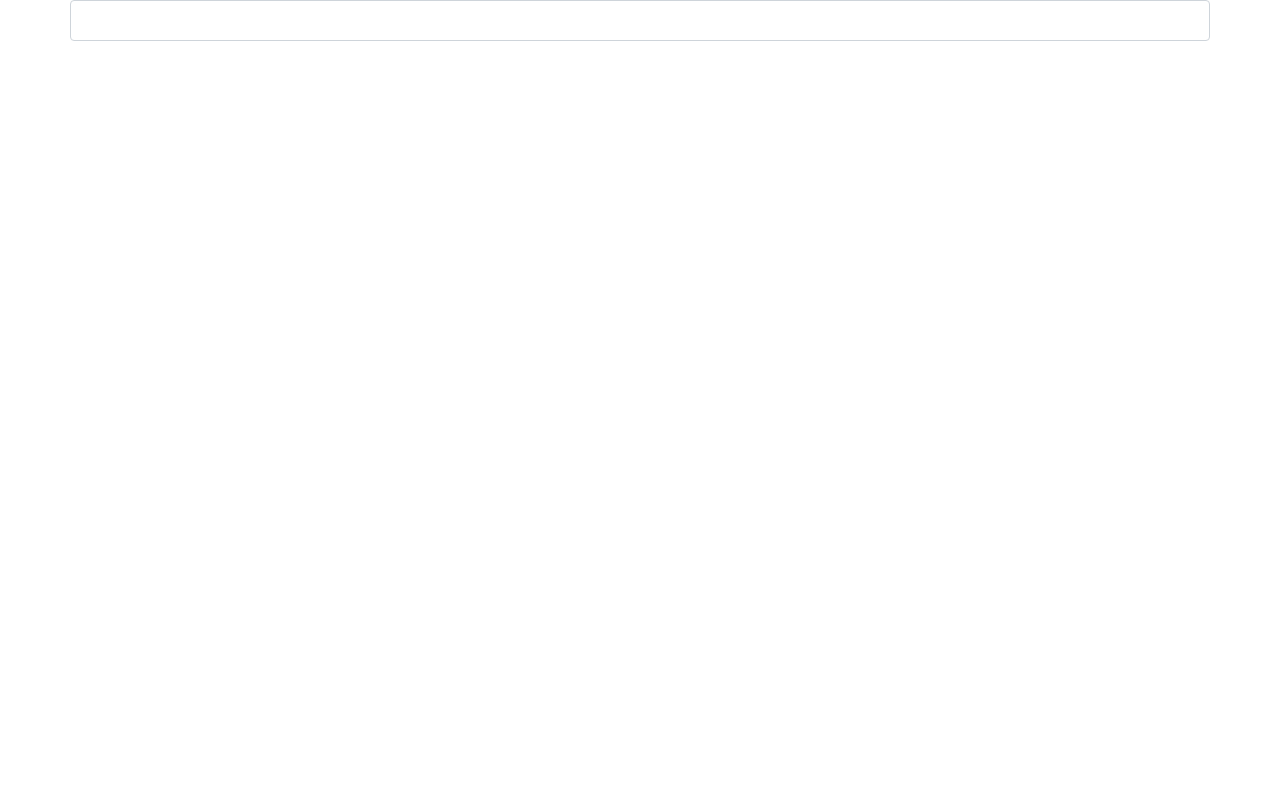
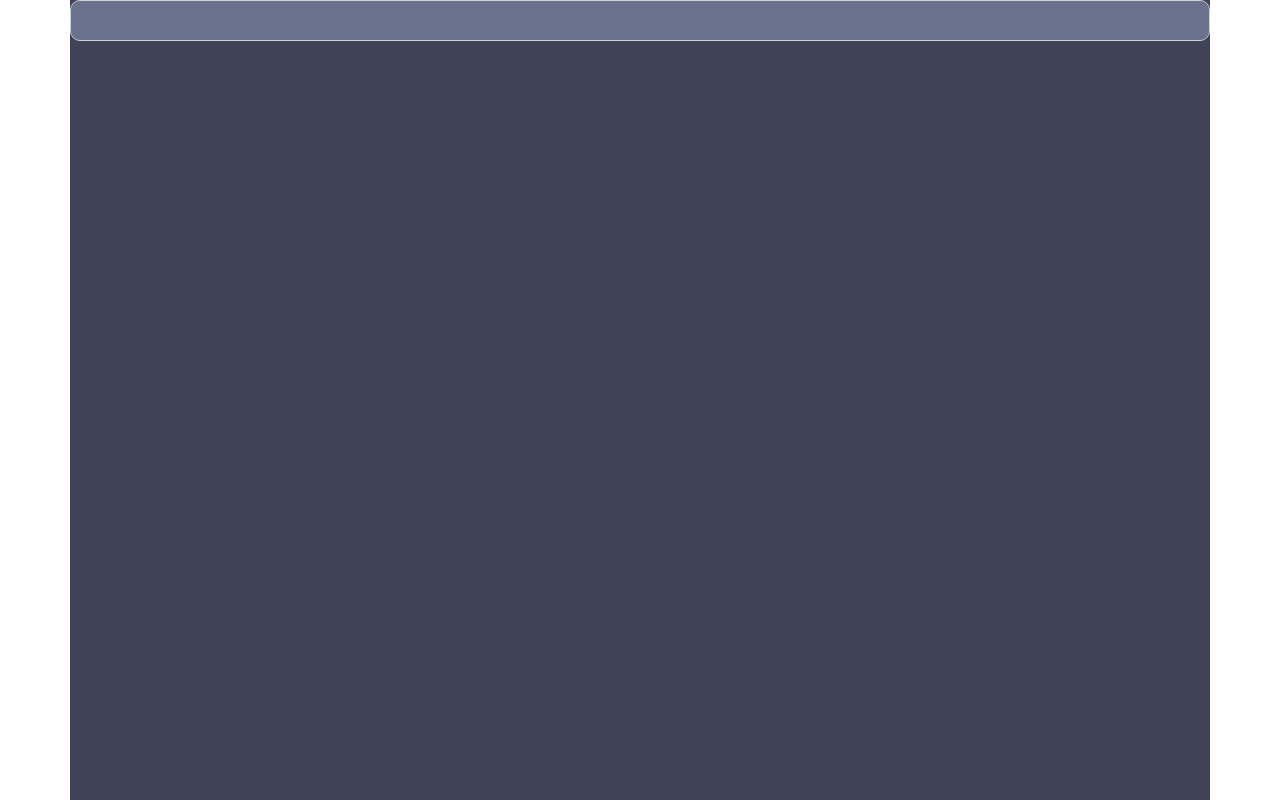
Before and after one commit to Rlettuce05/chats-interface, a plain HTML site: page index.html in a window 1280 px wide. Drawn offline with nearby package versions, Linux system fonts and the light colour scheme.

Commit message:
interface update

```diff
--- a/main.css
+++ b/main.css
@@ -1,6 +1,8 @@
 @import url('https://fonts.googleapis.com/css2?family=M+PLUS+Rounded+1c&display=swap');
 .container {
   text-align: center;
+  height: 100vh;
+  background-color: #404258;
 }
 #chatcontent {
   font-family: 'M PLUS Rounded 1c', sans-serif;
@@ -10,4 +12,7 @@
   font-family: Arial, Helvetica, sans-serif;
   font-size: 18px;
   resize: none;
+  border-radius: 10px;
+  color: white;
+  background-color: #6B728E;
 }
```
